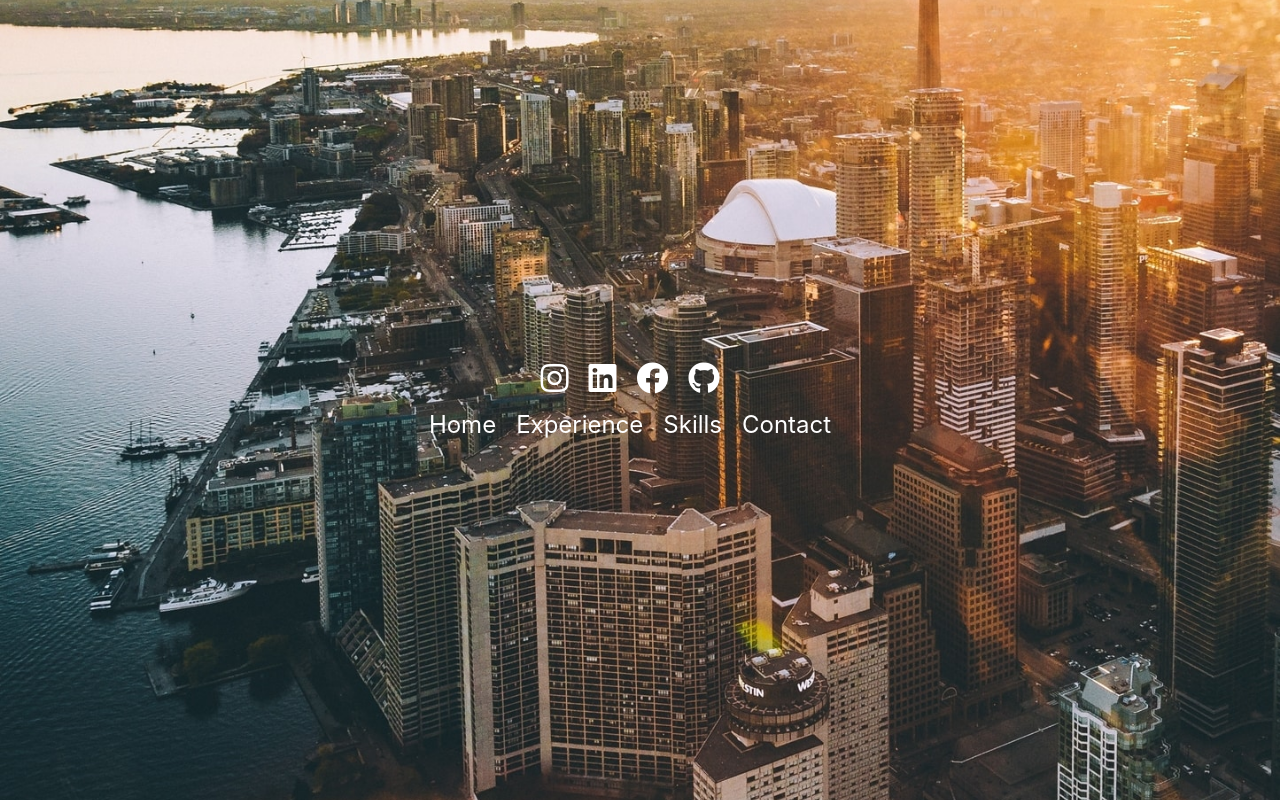
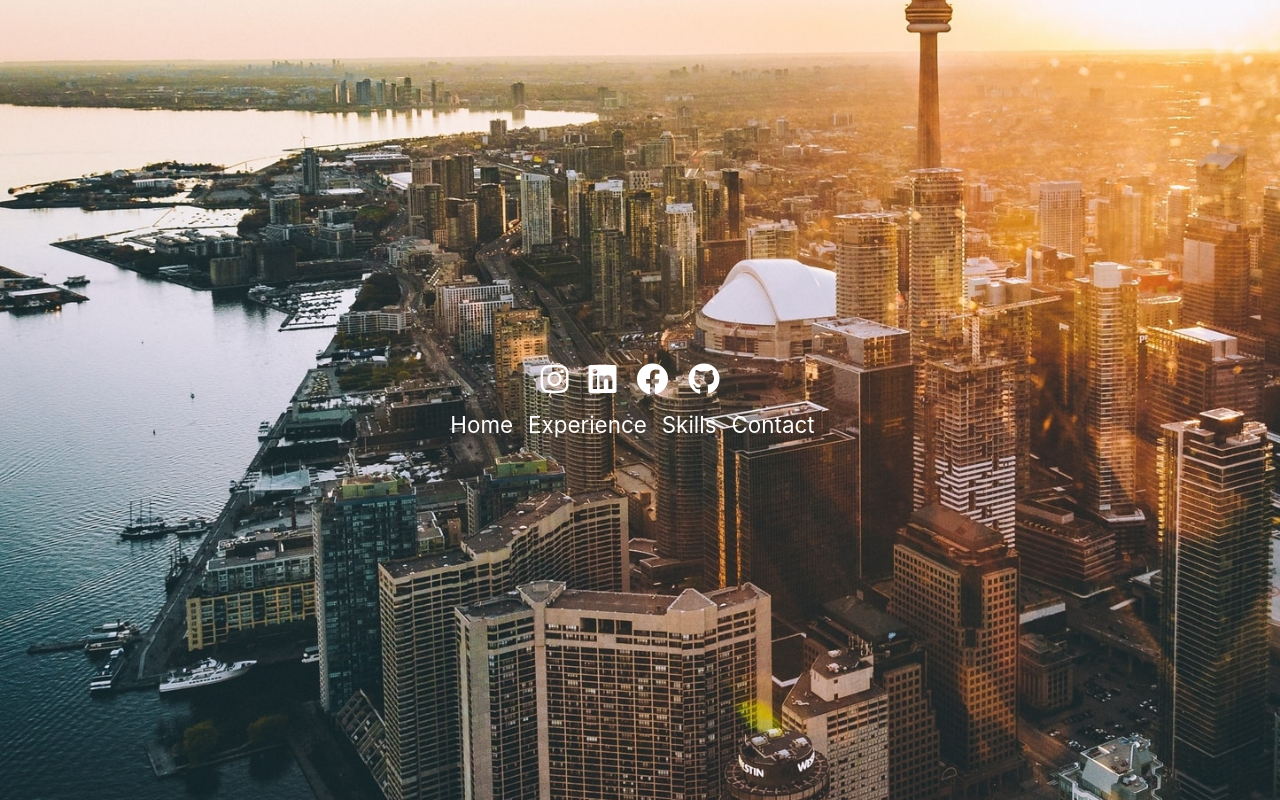
Before and after one commit to crimsonality/test, a React (Create React App) app: page / in a window 1280 px wide. Shown: the top 800 px of the page. Built offline with nearby package versions, Linux system fonts and the light colour scheme.

Commit message:
responsive

```diff
--- a/src/scss/App.scss
+++ b/src/scss/App.scss
@@ -31,3 +31,10 @@ img {
    visibility: visible;
    opacity: 1;
 }
+
+@media screen and (min-width: 1280px) {
+   .img-background {
+      top: -40%;
+      height: auto;
+   }
+}
--- a/src/scss/Navbar.scss
+++ b/src/scss/Navbar.scss
@@ -8,8 +8,8 @@
 
     li {
         float: left;
-        margin-right: 20px;
-        font-size: 3vh;
+        margin-right: 15px;
+        font-size: 2.8vh;
     }
   }
 }
```
